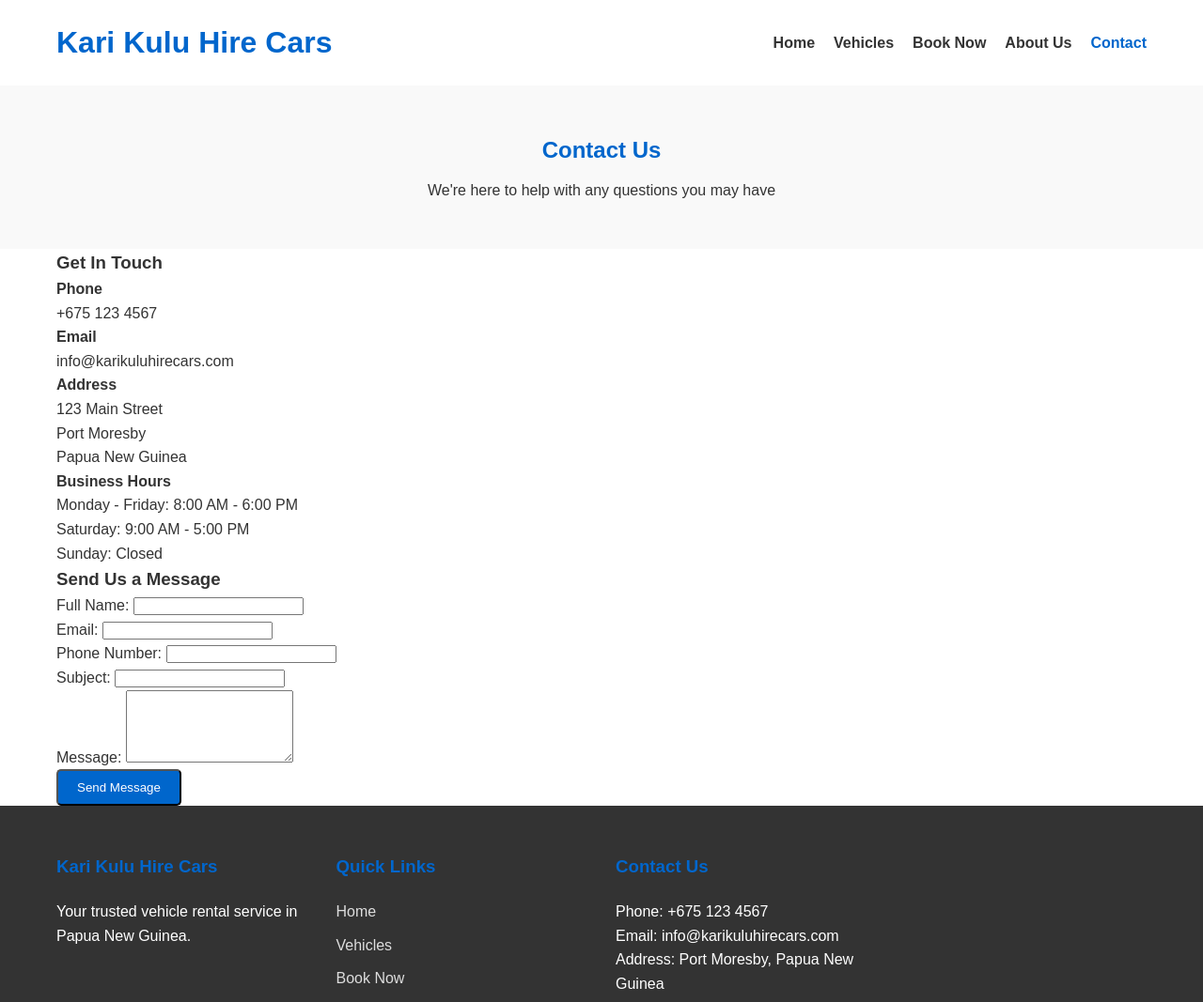
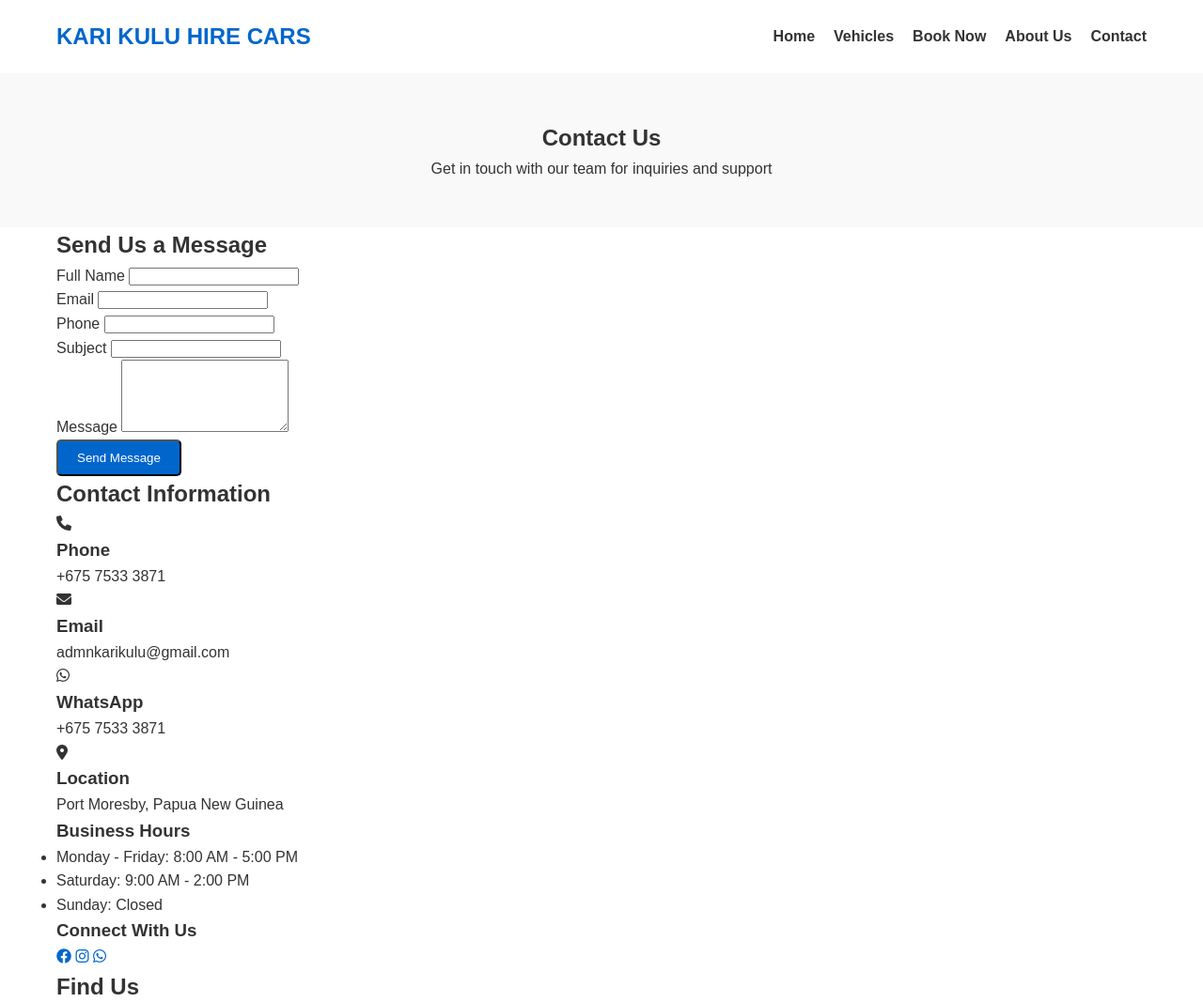
Before and after one commit to andykiap2025/Kari-Kulu-Hire-Cars, a Flask app: page /contact in a window 1280 px wide. Shown: the top 1067 px of the page at 94% size. Run offline with Flask 3, Linux system fonts and the light colour scheme.

Commit message:
Update contact.html

```diff
--- a/templates/contact.html
+++ b/templates/contact.html
@@ -5,87 +5,185 @@
     <meta name="viewport" content="width=device-width, initial-scale=1.0">
     <title>Contact Us - Kari Kulu Hire Cars</title>
     <link rel="stylesheet" href="{{ url_for('static', filename='css/style.css') }}">
+    <link rel="stylesheet" href="https://cdnjs.cloudflare.com/ajax/libs/font-awesome/6.0.0/css/all.min.css">
 </head>
 <body>
     <header>
+        <nav class="navbar">
             <div class="container">
-            <h1>Kari Kulu Hire Cars</h1>
-            <nav>
-                <ul>
-                    <li><a href="{{ url_for('index') }}">Home</a></li>
-                    <li><a href="{{ url_for('vehicle_list') }}">Vehicles</a></li>
-                    <li><a href="{{ url_for('booking') }}">Book Now</a></li>
-                    <li><a href="{{ url_for('about') }}">About Us</a></li>
-                    <li><a href="{{ url_for('contact') }}" class="active">Contact</a></li>
+                <div class="logo">
+                    <a href="{{ url_for('index') }}">
+                        <h1>KARI KULU <span>HIRE CARS</span></h1>
+                    </a>
+                </div>
+                <div class="nav-toggle" id="navToggle">
+                    <span></span>
+                    <span></span>
+                    <span></span>
+                </div>
+                <ul class="nav-menu" id="navMenu">
+                    <li><a href="{{ url_for('index') }}" class="nav-link">Home</a></li>
+                    <li><a href="{{ url_for('vehicle_list') }}" class="nav-link">Vehicles</a></li>
+                    <li><a href="{{ url_for('booking') }}" class="nav-link">Book Now</a></li>
+                    <li><a href="{{ url_for('about') }}" class="nav-link">About Us</a></li>
+                    <li><a href="{{ url_for('contact') }}" class="nav-link">Contact</a></li>
                 </ul>
+            </div>
         </nav>
-        </div>
     </header>
 
     <section class="page-header">
         <div class="container">
-            <h2>Contact Us</h2>
-            <p>We're here to help with any questions you may have</p>
+            <h1>Contact Us</h1>
+            <p>Get in touch with our team for inquiries and support</p>
         </div>
     </section>
 
-    <section class="contact-content">
+    <section class="contact-section">
         <div class="container">
-            <div class="contact-grid">
+            <div class="contact-container">
+                <div class="contact-form-container">
+                    <h2>Send Us a Message</h2>
+                    <form class="contact-form">
+                        <div class="form-row">
+                            <div class="form-group">
+                                <label for="name">Full Name</label>
+                                <input type="text" id="name" name="name" required>
+                            </div>
+                            <div class="form-group">
+                                <label for="email">Email</label>
+                                <input type="email" id="email" name="email" required>
+                            </div>
+                        </div>
+                        <div class="form-group">
+                            <label for="phone">Phone</label>
+                            <input type="tel" id="phone" name="phone" required>
+                        </div>
+                        <div class="form-group">
+                            <label for="subject">Subject</label>
+                            <input type="text" id="subject" name="subject" required>
+                        </div>
+                        <div class="form-group">
+                            <label for="message">Message</label>
+                            <textarea id="message" name="message" rows="5" required></textarea>
+                        </div>
+                        <div class="form-submit">
+                            <button type="submit" class="btn btn-primary">Send Message</button>
+                        </div>
+                    </form>
+                </div>
+
+                <div class="contact-info-container">
+                    <h2>Contact Information</h2>
                     <div class="contact-info">
-                    <h3>Get In Touch</h3>
                         <div class="contact-item">
-                        <h4>Phone</h4>
-                        <p>+675 123 4567</p>
+                            <div class="contact-icon">
+                                <i class="fas fa-phone"></i>
+                            </div>
+                            <div class="contact-text">
+                                <h3>Phone</h3>
+                                <p>+675 7533 3871</p>
+                            </div>
                         </div>
                         <div class="contact-item">
-                        <h4>Email</h4>
-                        <p>info@karikuluhirecars.com</p>
+                            <div class="contact-icon">
+                                <i class="fas fa-envelope"></i>
+                            </div>
+                            <div class="contact-text">
+                                <h3>Email</h3>
+                                <p>admnkarikulu@gmail.com</p>
+                            </div>
                         </div>
                         <div class="contact-item">
-                        <h4>Address</h4>
-                        <p>123 Main Street<br>Port Moresby<br>Papua New Guinea</p>
+                            <div class="contact-icon">
+                                <i class="fab fa-whatsapp"></i>
+                            </div>
+                            <div class="contact-text">
+                                <h3>WhatsApp</h3>
+                                <p>+675 7533 3871</p>
+                            </div>
                         </div>
                         <div class="contact-item">
-                        <h4>Business Hours</h4>
-                        <p>Monday - Friday: 8:00 AM - 6:00 PM<br>
-                        Saturday: 9:00 AM - 5:00 PM<br>
-                        Sunday: Closed</p>
+                            <div class="contact-icon">
+                                <i class="fas fa-map-marker-alt"></i>
+                            </div>
+                            <div class="contact-text">
+                                <h3>Location</h3>
+                                <p>Port Moresby, Papua New Guinea</p>
+                            </div>
                         </div>
                     </div>
 
-                <div class="contact-form">
-                    <h3>Send Us a Message</h3>
-                    <form action="#" method="post">
-                        <div class="form-group">
-                            <label for="name">Full Name:</label>
-                            <input type="text" id="name" name="name" required>
+                    <div class="business-hours">
+                        <h3>Business Hours</h3>
+                        <ul>
+                            <li><span>Monday - Friday:</span> 8:00 AM - 5:00 PM</li>
+                            <li><span>Saturday:</span> 9:00 AM - 2:00 PM</li>
+                            <li><span>Sunday:</span> Closed</li>
+                        </ul>
                     </div>
 
-                        <div class="form-group">
-                            <label for="email">Email:</label>
-                            <input type="email" id="email" name="email" required>
+                    <div class="social-connect">
+                        <h3>Connect With Us</h3>
+                        <div class="social-icons">
+                            <a href="#"><i class="fab fa-facebook"></i></a>
+                            <a href="#"><i class="fab fa-instagram"></i></a>
+                            <a href="#"><i class="fab fa-whatsapp"></i></a>
                         </div>
+                    </div>
+                </div>
+            </div>
+        </div>
+    </section>
 
-                        <div class="form-group">
-                            <label for="phone">Phone Number:</label>
-                            <input type="tel" id="phone" name="phone">
+    <section class="map-section">
+        <div class="container">
+            <h2 class="section-title">Find Us</h2>
+            <div class="map-container">
+                <iframe src="https://www.google.com/maps/embed?pb=!1m18!1m12!1m3!1d126743.58538415298!2d147.1033355!3d-9.4438069!2m3!1f0!2f0!3f0!3m2!1i1024!2i768!4f13.1!3m3!1m2!1s0x69024a0f0b0e1b11%3A0x3e39f88a1455cf21!2sPort%20Moresby%2C%20Papua%20New%20Guinea!5e0!3m2!1sen!2sus!4v1621234567890!5m2!1sen!2sus" width="100%" height="450" style="border:0;" allowfullscreen="" loading="lazy"></iframe>
             </div>
+        </div>
+    </section>
 
-                        <div class="form-group">
-                            <label for="subject">Subject:</label>
-                            <input type="text" id="subject" name="subject" required>
+    <section class="faq-section">
+        <div class="container">
+            <h2 class="section-title">Frequently Asked Questions</h2>
+            <div class="faq-container">
+                <div class="faq-item">
+                    <div class="faq-question">
+                        <h3>What documents do I need to rent a vehicle?</h3>
+                        <i class="fas fa-chevron-down"></i>
                     </div>
-
-                        <div class="form-group">
-                            <label for="message">Message:</label>
-                            <textarea id="message" name="message" rows="5" required></textarea>
+                    <div class="faq-answer">
+                        <p>To rent a vehicle, you will need a valid driver's license, a form of identification (passport or national ID), and a security deposit. Corporate clients may need to provide additional documentation.</p>
                     </div>
-
-                        <div class="form-group">
-                            <button type="submit" class="btn">Send Message</button>
                 </div>
-                    </form>
+                <div class="faq-item">
+                    <div class="faq-question">
+                        <h3>What is your cancellation policy?</h3>
+                        <i class="fas fa-chevron-down"></i>
+                    </div>
+                    <div class="faq-answer">
+                        <p>Cancellations made at least 48 hours before the scheduled pickup time are eligible for a full refund. Cancellations made within 48 hours may be subject to a cancellation fee.</p>
+                    </div>
+                </div>
+                <div class="faq-item">
+                    <div class="faq-question">
+                        <h3>Do you offer delivery and pickup services?</h3>
+                        <i class="fas fa-chevron-down"></i>
+                    </div>
+                    <div class="faq-answer">
+                        <p>Yes, we offer vehicle delivery and pickup services within Port Moresby for an additional fee. Please contact us for more information and to arrange this service.</p>
+                    </div>
+                </div>
+                <div class="faq-item">
+                    <div class="faq-question">
+                        <h3>What is included in the rental price?</h3>
+                        <i class="fas fa-chevron-down"></i>
+                    </div>
+                    <div class="faq-answer">
+                        <p>Our rental prices include basic insurance coverage, maintenance, and 24/7 roadside assistance. Fuel is not included and the vehicle should be returned with the same fuel level as at pickup.</p>
+                    </div>
                 </div>
             </div>
         </div>
@@ -94,11 +192,11 @@
     <footer>
         <div class="container">
             <div class="footer-content">
-                <div class="footer-section">
-                    <h3>Kari Kulu Hire Cars</h3>
-                    <p>Your trusted vehicle rental service in Papua New Guinea.</p>
+                <div class="footer-logo">
+                    <h2>KARI KULU <span>HIRE CARS</span></h2>
+                    <p>Your trusted car rental service in Port Moresby</p>
                 </div>
-                <div class="footer-section">
+                <div class="footer-links">
                     <h3>Quick Links</h3>
                     <ul>
                         <li><a href="{{ url_for('index') }}">Home</a></li>
@@ -108,15 +206,23 @@
                         <li><a href="{{ url_for('contact') }}">Contact</a></li>
                     </ul>
                 </div>
-                <div class="footer-section">
+                <div class="footer-contact">
                     <h3>Contact Us</h3>
-                    <p>Phone: +675 123 4567</p>
-                    <p>Email: info@karikuluhirecars.com</p>
-                    <p>Address: Port Moresby, Papua New Guinea</p>
+                    <p><i class="fas fa-phone"></i> +675 7533 3871</p>
+                    <p><i class="fas fa-envelope"></i> admnkarikulu@gmail.com</p>
+                    <p><i class="fas fa-map-marker-alt"></i> Port Moresby, PNG</p>
+                </div>
+                <div class="footer-social">
+                    <h3>Follow Us</h3>
+                    <div class="social-icons">
+                        <a href="#"><i class="fab fa-facebook"></i></a>
+                        <a href="#"><i class="fab fa-instagram"></i></a>
+                        <a href="#"><i class="fab fa-whatsapp"></i></a>
                     </div>
                 </div>
-            <div class="copyright">
-                <p>&copy; 2025 Kari Kulu Hire Cars. All rights reserved.</p>
+            </div>
+            <div class="footer-bottom">
+                <p>&copy; 2025 Kari Kulu Hire Cars. All Rights Reserved.</p>
             </div>
         </div>
     </footer>
```
Lines whose indentation alone changed are shown as unchanged.
